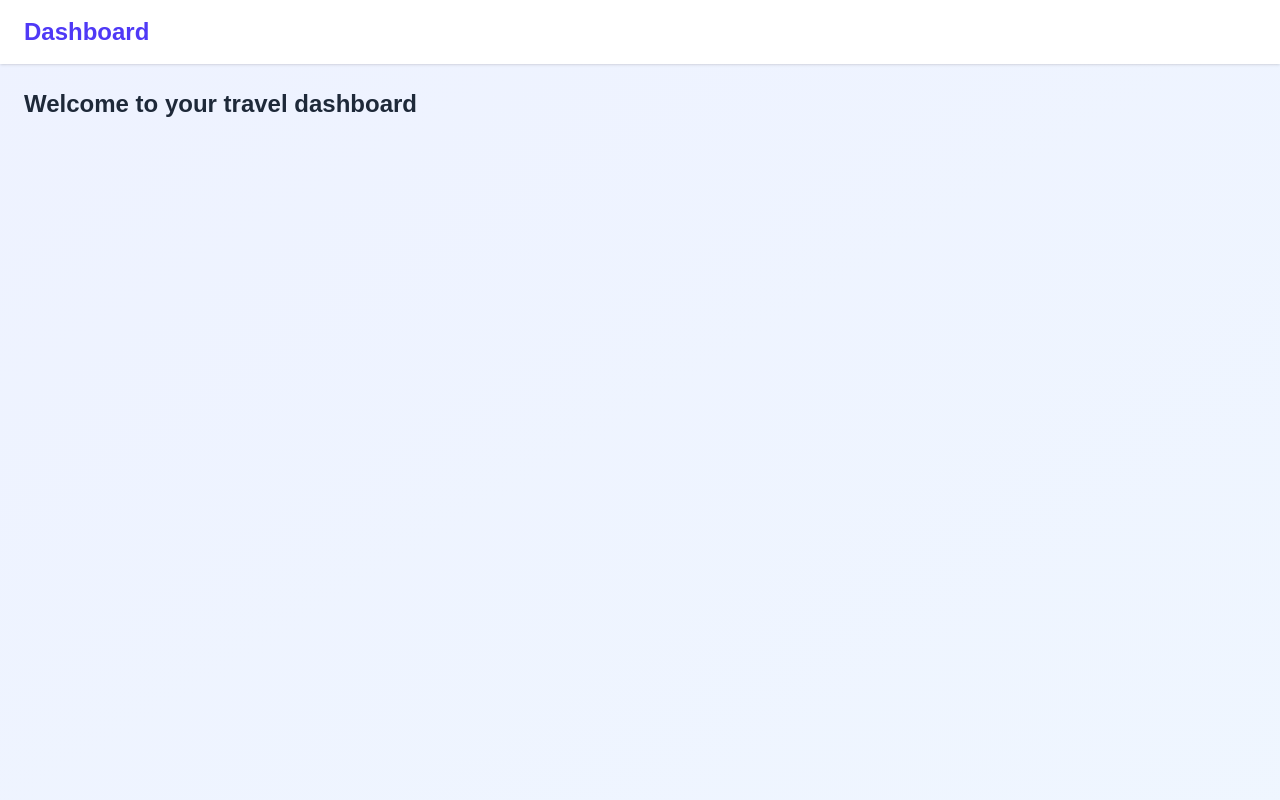
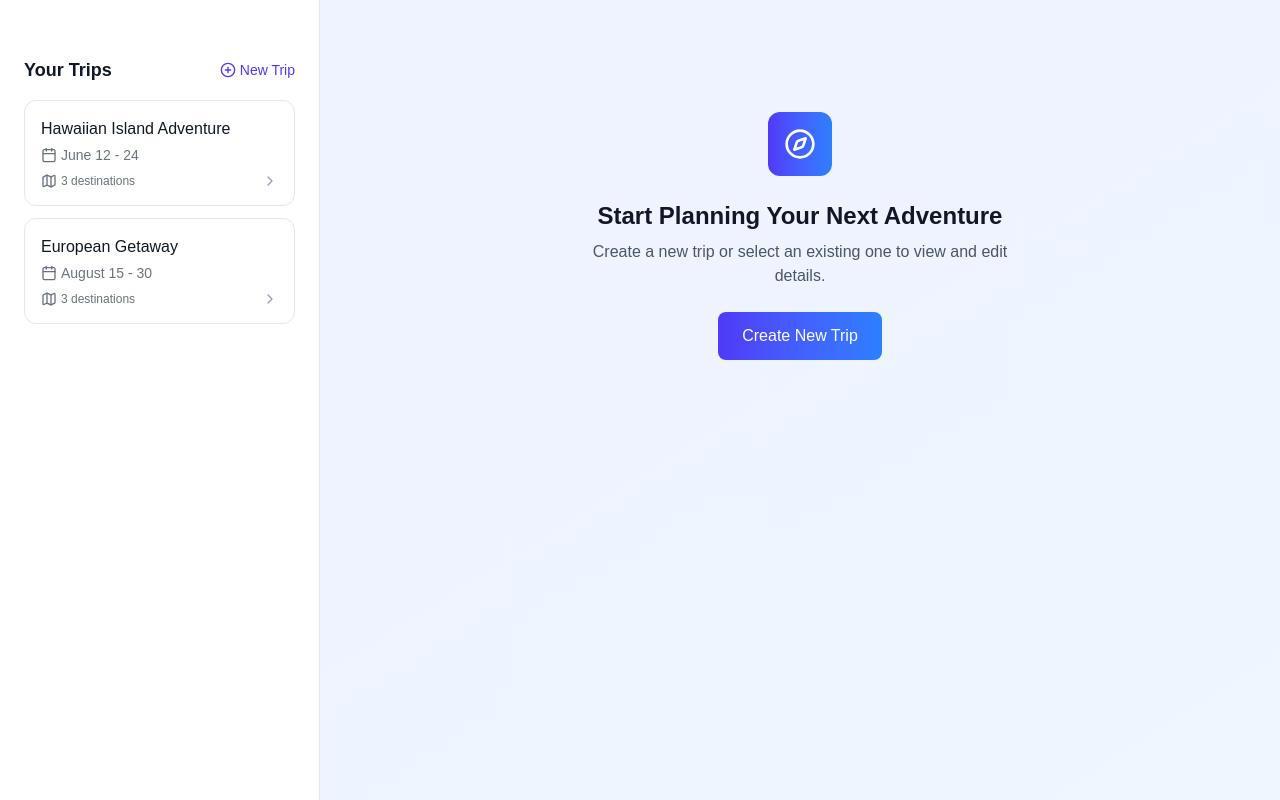
Before and after one commit to sanjaykeyan/ai-trip-planner, a Next.js app: page /dashboard in a window 1280 px wide. Built offline with nearby package versions, Linux system fonts and the light colour scheme; no server answers.

Commit message:
Implement dashboard features with trip management, including trip cards, details, and a new trip form

```diff
--- a/src/app/dashboard/page.tsx
+++ b/src/app/dashboard/page.tsx
@@ -1,17 +1,105 @@
-import { UserButton } from "@clerk/nextjs";
+"use client";
+
+import { useState } from "react";
+import { UserButton, useUser } from "@clerk/nextjs";
+import { PlusCircle, Map, Calendar, ChevronRight, Compass } from "lucide-react";
+import TripCard from "@/components/dashboard/TripCard";
+import NewTripForm from "@/components/dashboard/NewTripForm";
+import TripDetails from "@/components/dashboard/TripDetails";
+
+const mockTrips = [
+  {
+    id: 1,
+    title: "Hawaiian Island Adventure",
+    date: "June 12 - 24",
+    destinations: ["Honolulu", "Maui", "Kauai"],
+    status: "upcoming",
+  },
+  {
+    id: 2,
+    title: "European Getaway",
+    date: "August 15 - 30",
+    destinations: ["Paris", "Rome", "Barcelona"],
+    status: "planning",
+  },
+];
 
 export default function Dashboard() {
+  const { user } = useUser();
+  const [selectedTrip, setSelectedTrip] = useState(null);
+  const [showNewTripForm, setShowNewTripForm] = useState(false);
+
   return (
-    <div className="min-h-screen bg-gradient-to-br from-indigo-50 to-blue-50">
-      <nav className="flex justify-between items-center py-4 px-6 bg-white shadow-sm">
-        <h1 className="text-2xl font-bold text-indigo-600">Dashboard</h1>
-        <UserButton afterSignOutUrl="/" />
-      </nav>
-      <div className="p-6">
-        <h2 className="text-2xl font-bold text-gray-800">
-          Welcome to your travel dashboard
-        </h2>
-        {/* Add your dashboard content here */}
+    <div className="min-h-screen bg-gradient-to-br from-indigo-50 to-blue-50 flex">
+      {/* Sidebar */}
+      <div className="w-80 bg-white border-r border-gray-200 p-6">
+        <div className="flex items-center space-x-4 mb-8">
+          <UserButton afterSignOutUrl="/" />
+          <div>
+            <h2 className="font-medium text-gray-900">
+              {user?.firstName} {user?.lastName}
+            </h2>
+            <p className="text-sm text-gray-500">
+              {user?.primaryEmailAddress?.emailAddress}
+            </p>
+          </div>
+        </div>
+
+        {/* Your Trips Section */}
+        <div className="mb-6">
+          <div className="flex items-center justify-between mb-4">
+            <h3 className="text-lg font-semibold text-gray-900">Your Trips</h3>
+            <button
+              onClick={() => setShowNewTripForm(true)}
+              className="text-indigo-600 hover:text-indigo-700 text-sm font-medium flex items-center"
+            >
+              <PlusCircle className="h-4 w-4 mr-1" />
+              New Trip
+            </button>
+          </div>
+
+          <div className="space-y-3">
+            {mockTrips.map((trip) => (
+              <TripCard
+                key={trip.id}
+                trip={trip}
+                isSelected={selectedTrip?.id === trip.id}
+                onClick={() => {
+                  setSelectedTrip(trip);
+                  setShowNewTripForm(false);
+                }}
+              />
+            ))}
+          </div>
+        </div>
+      </div>
+
+      {/* Main Content */}
+      <div className="flex-1 p-8">
+        {showNewTripForm ? (
+          <NewTripForm onClose={() => setShowNewTripForm(false)} />
+        ) : selectedTrip ? (
+          <TripDetails trip={selectedTrip} />
+        ) : (
+          <div className="text-center max-w-md mx-auto mt-20">
+            <div className="bg-gradient-to-r from-indigo-600 to-blue-500 w-16 h-16 rounded-xl flex items-center justify-center mx-auto mb-6">
+              <Compass className="h-8 w-8 text-white" />
+            </div>
+            <h2 className="text-2xl font-bold text-gray-900 mb-2">
+              Start Planning Your Next Adventure
+            </h2>
+            <p className="text-gray-600 mb-6">
+              Create a new trip or select an existing one to view and edit
+              details.
+            </p>
+            <button
+              onClick={() => setShowNewTripForm(true)}
+              className="px-6 py-3 bg-gradient-to-r from-indigo-600 to-blue-500 text-white font-medium rounded-lg hover:shadow-lg transition-all duration-300"
+            >
+              Create New Trip
+            </button>
+          </div>
+        )}
       </div>
     </div>
   );
--- /dev/null
+++ b/src/components/dashboard/NewTripForm.tsx
@@ -0,0 +1,52 @@
+interface NewTripFormProps {
+  onClose: () => void;
+}
+
+export default function NewTripForm({ onClose }: NewTripFormProps) {
+  return (
+    <div className="max-w-2xl">
+      <div className="flex items-center justify-between mb-8">
+        <h1 className="text-3xl font-bold text-gray-900">Create New Trip</h1>
+        <button onClick={onClose} className="text-gray-500 hover:text-gray-700">
+          Cancel
+        </button>
+      </div>
+
+      <form className="space-y-6">
+        <div>
+          <label className="block text-sm font-medium text-gray-700 mb-2">
+            Trip Name
+          </label>
+          <input
+            type="text"
+            className="w-full px-4 py-2 border border-gray-300 rounded-lg focus:ring-2 focus:ring-indigo-500 focus:border-indigo-500"
+            placeholder="Enter trip name"
+          />
+        </div>
+
+        <div>
+          <label className="block text-sm font-medium text-gray-700 mb-2">
+            Dates
+          </label>
+          <div className="grid grid-cols-2 gap-4">
+            <input
+              type="date"
+              className="px-4 py-2 border border-gray-300 rounded-lg focus:ring-2 focus:ring-indigo-500 focus:border-indigo-500"
+            />
+            <input
+              type="date"
+              className="px-4 py-2 border border-gray-300 rounded-lg focus:ring-2 focus:ring-indigo-500 focus:border-indigo-500"
+            />
+          </div>
+        </div>
+
+        <button
+          type="submit"
+          className="w-full px-6 py-3 bg-gradient-to-r from-indigo-600 to-blue-500 text-white font-medium rounded-lg hover:shadow-lg transition-all duration-300"
+        >
+          Create Trip
+        </button>
+      </form>
+    </div>
+  );
+}
--- /dev/null
+++ b/src/components/dashboard/TripCard.tsx
@@ -0,0 +1,42 @@
+import { Map, Calendar, ChevronRight } from "lucide-react";
+
+interface TripCardProps {
+  trip: {
+    title: string;
+    date: string;
+    destinations: string[];
+    status: string;
+  };
+  isSelected: boolean;
+  onClick: () => void;
+}
+
+export default function TripCard({ trip, isSelected, onClick }: TripCardProps) {
+  return (
+    <div
+      onClick={onClick}
+      className={`p-4 rounded-xl cursor-pointer transition-all duration-200 ${
+        isSelected
+          ? "bg-indigo-50 border-2 border-indigo-500"
+          : "border border-gray-200 hover:border-indigo-300 hover:bg-indigo-50/50"
+      }`}
+    >
+      <h4 className="font-medium text-gray-900 mb-1">{trip.title}</h4>
+      <div className="flex items-center text-sm text-gray-500 mb-2">
+        <Calendar className="h-4 w-4 mr-1" />
+        {trip.date}
+      </div>
+      <div className="flex items-center justify-between">
+        <div className="flex items-center text-xs text-gray-500">
+          <Map className="h-4 w-4 mr-1" />
+          {trip.destinations.length} destinations
+        </div>
+        <ChevronRight
+          className={`h-4 w-4 ${
+            isSelected ? "text-indigo-600" : "text-gray-400"
+          }`}
+        />
+      </div>
+    </div>
+  );
+}
--- /dev/null
+++ b/src/components/dashboard/TripDetails.tsx
@@ -0,0 +1,51 @@
+import { Calendar, Map, Globe, Users } from "lucide-react";
+
+interface TripDetailsProps {
+  trip: {
+    title: string;
+    date: string;
+    destinations: string[];
+    status: string;
+  };
+}
+
+export default function TripDetails({ trip }: TripDetailsProps) {
+  return (
+    <div className="max-w-4xl">
+      <div className="flex items-center justify-between mb-8">
+        <div>
+          <h1 className="text-3xl font-bold text-gray-900 mb-2">
+            {trip.title}
+          </h1>
+          <div className="flex items-center text-gray-500">
+            <Calendar className="h-5 w-5 mr-2" />
+            {trip.date}
+          </div>
+        </div>
+        <div className="flex space-x-3">
+          <button className="px-4 py-2 border border-gray-300 rounded-lg text-gray-700 hover:border-indigo-500 hover:text-indigo-600 transition-all duration-200">
+            Share
+          </button>
+          <button className="px-4 py-2 bg-gradient-to-r from-indigo-600 to-blue-500 text-white rounded-lg hover:shadow-md transition-all duration-200">
+            Edit Trip
+          </button>
+        </div>
+      </div>
+
+      {/* Trip content sections would go here */}
+      <div className="grid grid-cols-2 gap-6">
+        {/* Example sections - expand based on your needs */}
+        <div className="bg-white p-6 rounded-xl border border-gray-200 shadow-sm">
+          <h3 className="text-lg font-semibold text-gray-900 mb-4">
+            Destinations
+          </h3>
+          {/* Add destination details */}
+        </div>
+        <div className="bg-white p-6 rounded-xl border border-gray-200 shadow-sm">
+          <h3 className="text-lg font-semibold text-gray-900 mb-4">Timeline</h3>
+          {/* Add timeline details */}
+        </div>
+      </div>
+    </div>
+  );
+}
```
